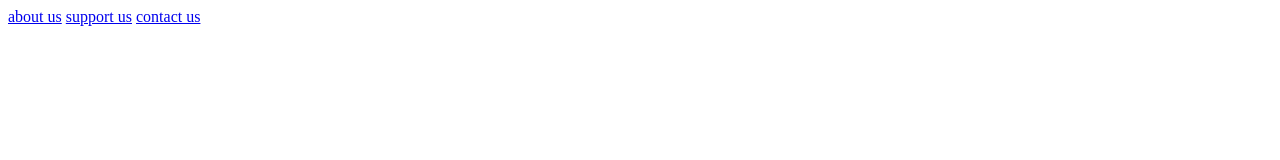
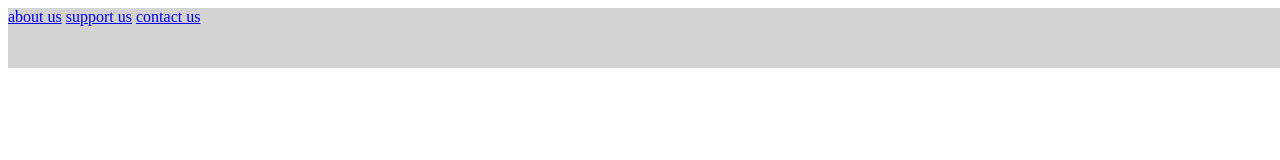
Before and after one commit to Ryann-4/Troop-63, a plain HTML site: page about.html in a window 1280 px wide. Drawn offline with Linux system fonts and the light colour scheme.

Commit message:
Update about.html

```diff
--- a/about.html
+++ b/about.html
@@ -3,6 +3,7 @@
     <title>
       Troop 63 Prototype Website
     </title>
+      <link rel="stylesheet" href="global.css">
   </head>
   <body>
     <header>
```
